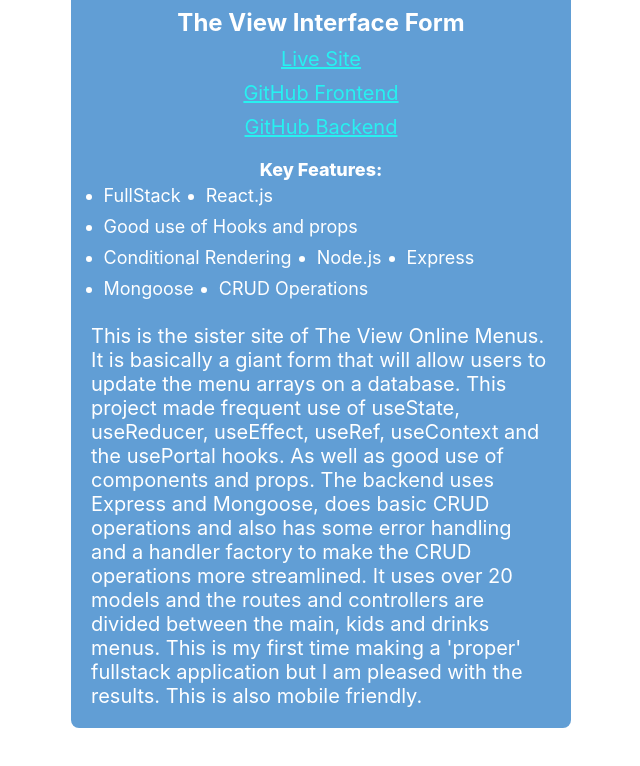
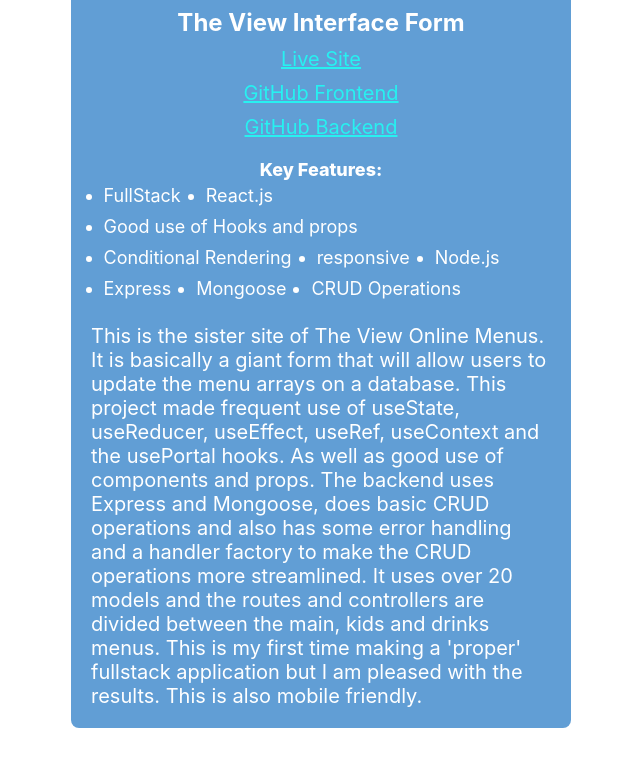
Before and after one commit to paul172v/portfolio_v3, a React (Create React App) app: page / in a window 1280 px wide. Shown: the part 2977-3743 px from the top of the page, without its empty margins (319-959 px from the left). Built offline with nearby package versions, Linux system fonts and the light colour scheme.

Commit message:
added more detail to the project cards

```diff
--- a/src/App.js
+++ b/src/App.js
@@ -124,7 +124,6 @@
               "React.js",
               "Node.js",
               "Responsive",
-
               "Filter",
               "SCSS",
             ]}
@@ -142,6 +141,7 @@
               "React.js",
               "Good use of Hooks and props",
               "Conditional Rendering",
+              "responsive",
               "Node.js",
               "Express",
               "Mongoose",
```
